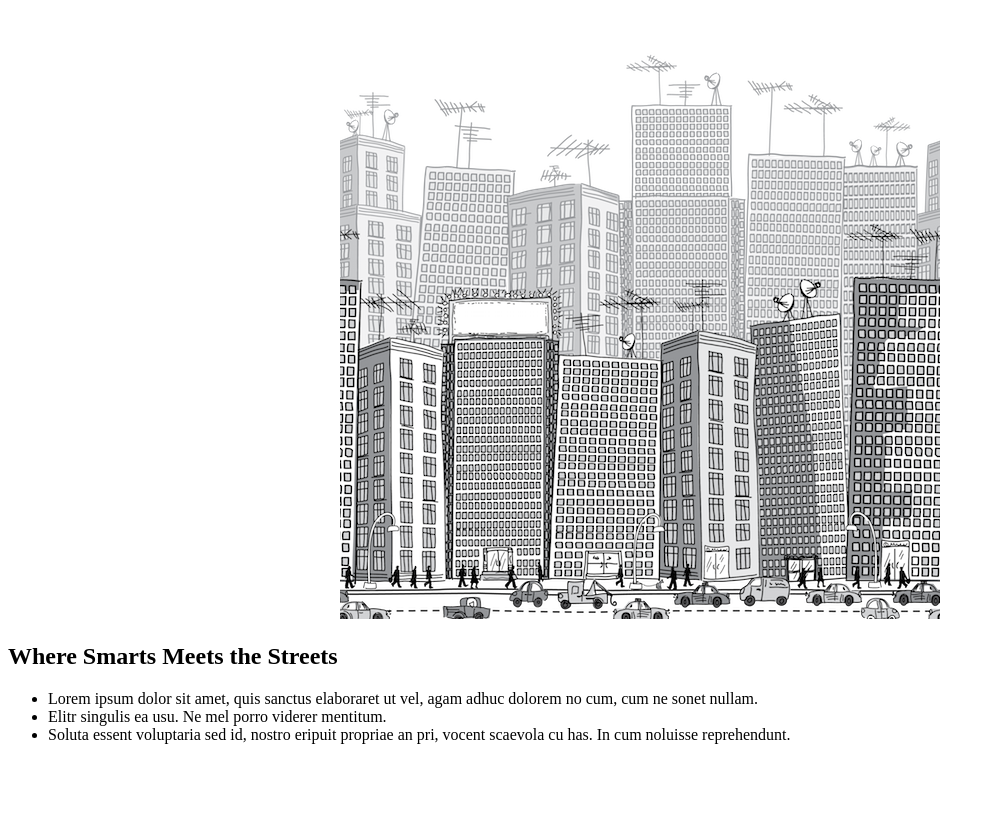
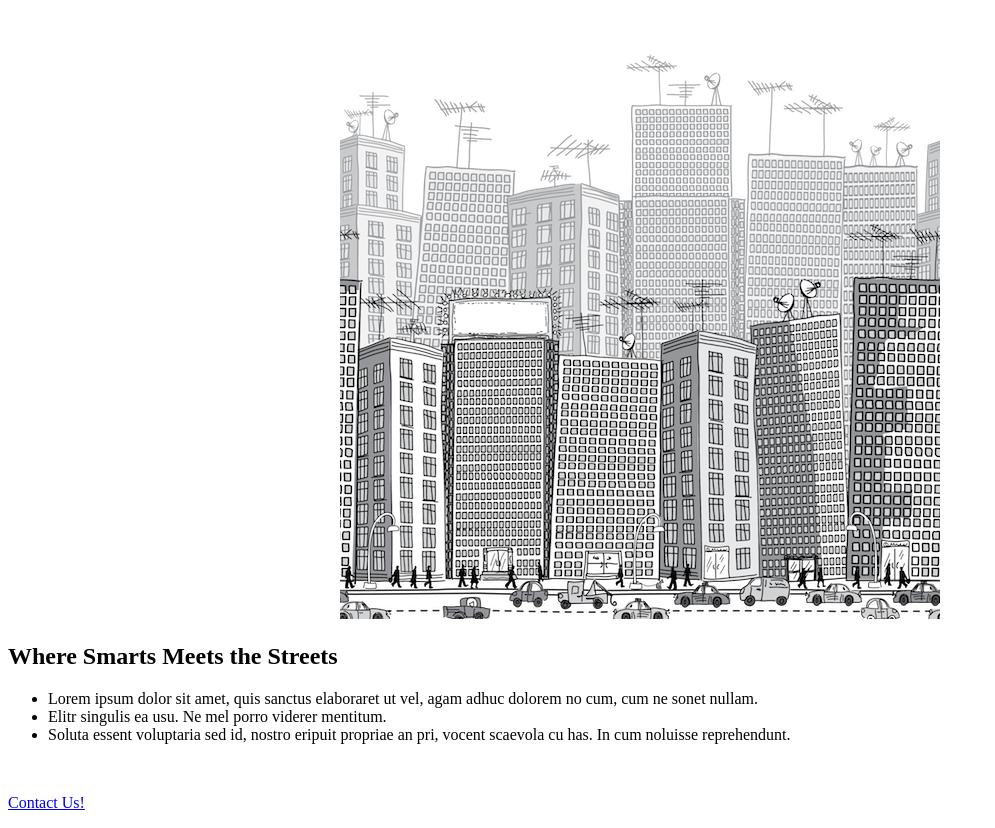
Before and after one commit to cpichardoNYC/cpichardoNYC.github.io, a plain HTML site: page week3/index.html in a window 1280 px wide. Shown: the part 61-889 px from the top of the page, without its empty margins (0-995 px from the left). Before the commit the page ends 821 px from the top, so only its background shows below. Drawn offline with Linux system fonts and the light colour scheme.

Commit message:
adding contact us

```diff
--- a/week3/index.html
+++ b/week3/index.html
@@ -15,5 +15,7 @@
 		<li>Elitr singulis ea usu. Ne mel porro viderer mentitum.</li>
 		<li>Soluta essent voluptaria sed id, nostro eripuit propriae an pri, vocent scaevola cu has. In cum noluisse reprehendunt.</li>
 		</ul>
+		<br>
+		<p><a href="mailto:cipichardo@gmail.com">Contact Us!</a></p>
 	</body>
 </html>
```
